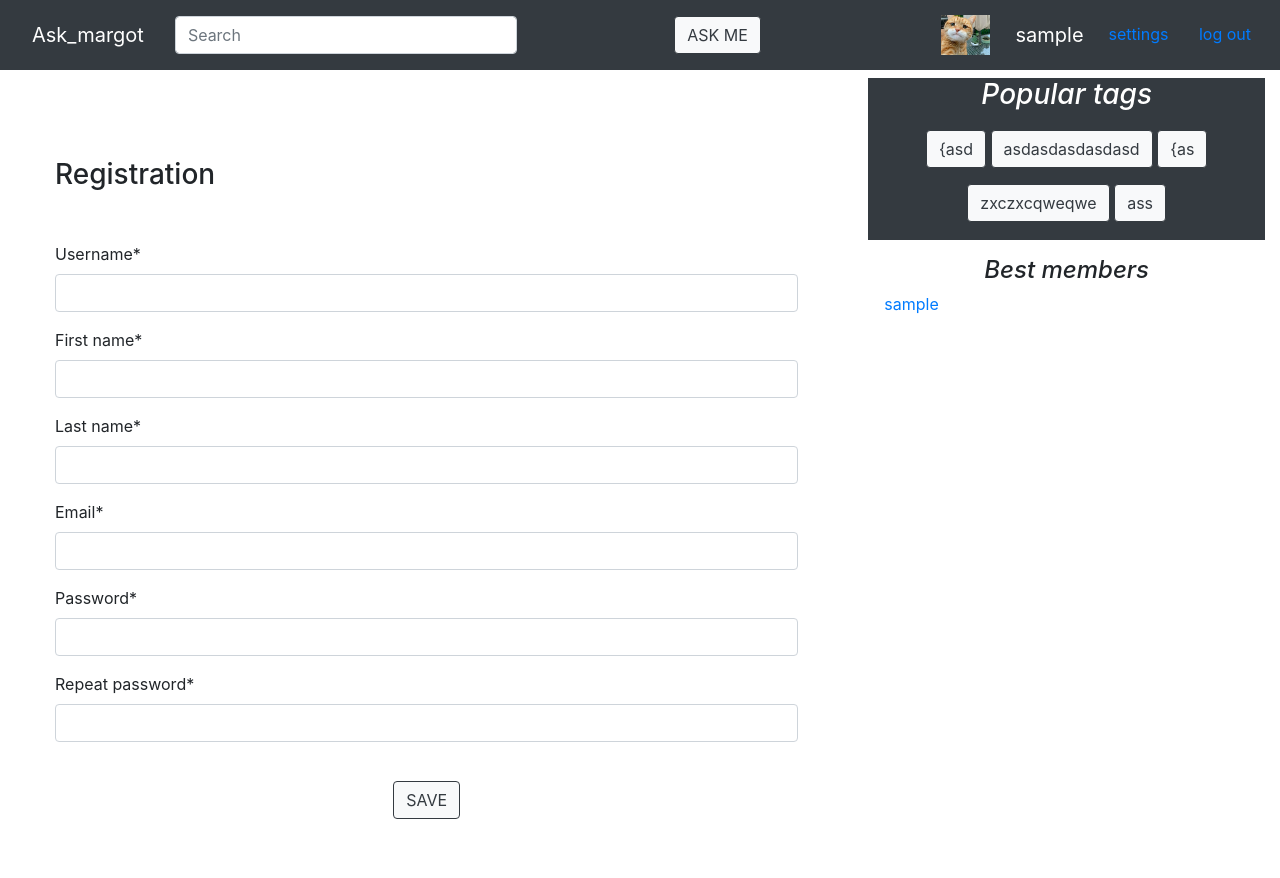
After one commit to Margot07008/web_technopark, a Django app: template core/templates/core/registration.html in a window 1280 px wide. The commit adds this page. Run offline with Django 3.2, Linux system fonts and the light colour scheme; the template is opened without the code that fills it: values that come from a table or form of the project are taken from there, others are empty; the visitor is signed in with stand-in values (Sample User, id 1); data comes from the database, SQL or seed files in the repository; some libraries are stand-ins or nearby versions.

Commit message:
add links

```diff
--- a/catalog/templates/catalog/index.html
+++ b/catalog/templates/catalog/index.html
@@ -22,8 +22,8 @@
 {% endblock %}
 {% block content %}
     <div class="select_questions row collapse-toggle">
-        <button class="col btn btn-lg btn-dark btn-primary rounded-0">New questions</button>
-        <button class="col btn btn-lg btn-dark btn-primary rounded-0">Best questions</button>
+        <button class="col btn btn-lg btn-dark btn-primary rounded-0"><a href={% url 'ask_margot'  %}>New questions</a></button>
+        <button class="col btn btn-lg btn-dark btn-primary rounded-0"><a href={% url 'ask_margot'  %}>Best questions</a></button>
     </div>
     <div class="tape">
         {% for q in questions %}
--- a/catalog/urls.py
+++ b/catalog/urls.py
@@ -10,10 +10,6 @@ urlpatterns = [
 
     path('ask/', views.add_new_question, name='ask'),
     path('question/<int:question_id>', views.question_page, name='question'),
-    path('settings/', views.settings_view, name='settings'),
-    # path('login/', views.login_view, name='login'),
-    # path('logout/', views.logout_view, name='logout'),
-    # path('registration/', views.registration_view, name='registration'),
 
 
     url(r'^question/(?P<pk>\d+)/like/$',
--- /dev/null
+++ b/core/templates/core/base.html
@@ -0,0 +1,101 @@
+<!DOCTYPE html>
+{% load static %}
+
+<html lang="en">
+<head>
+    <meta charset="UTF-8">
+    <title>{% block page_name %}{% endblock %}</title>
+    <link rel="stylesheet" href="{% static 'css/ask.css' %}">
+    <link rel="stylesheet" href="{% static 'css/index.css' %}">
+    <link rel="stylesheet" href="{% static 'css/settings.css' %}">
+    <link rel="stylesheet" href="{% static 'css/login.css' %}">
+    <link rel="stylesheet" href="{% static 'css/base.css' %}">
+    <link rel="stylesheet" href="https://stackpath.bootstrapcdn.com/bootstrap/4.3.1/css/bootstrap.min.css"
+          integrity="sha384-ggOyR0iXCbMQv3Xipma34MD+dH/1fQ784/j6cY/iJTQUOhcWr7x9JvoRxT2MZw1T" crossorigin="anonymous">
+    <script src="https://use.fontawesome.com/71bed39430.js"></script>
+    {% block page_style %}
+    {% endblock %}
+</head>
+<body>
+<nav class="navbar navbar-expand-lg  navbar-dark bg-dark sticky-top">
+    <a class="navbar-brand ml-3 " href={% url 'ask_margot' %}>Ask_margot</a>
+    <div class="my_bar collapse navbar-collapse" id="navbarSupportedContent">
+        <div class="col ">
+            <form>
+                <input class="form-control mr-0" type="search" placeholder="Search" aria-label="Search">
+            </form>
+        </div>
+        {% block header %}
+        {% endblock %}
+        {% if request.user.is_anonymous %}
+            <div>
+                <a href={%  url 'login'%}>
+                    <button type="button" class="btn btn-link">log in</button>
+                </a>
+                <a href={% url 'registration' %}>
+                    <button type="button" class="btn btn-link">Register</button>
+                </a>
+            </div>
+        {% else %}
+            <div class="log_user">
+                <div class="avatar"
+                     style="background: url('{% static 'images/2.jpg' %}') no-repeat center;
+                             background-size: contain"></div>
+                <a href="#" class="navbar-brand ml-0 mr-0 user_name_navbar">{{ request.user }}</a>
+                <div>
+                    <a href={% url 'settings' %}>
+                        <button type="button" class="btn btn-link">settings</button>
+                    </a>
+                    <a href={% url 'logout' %}>
+                        <button type="button" class="btn btn-link">log out</button>
+                    </a>
+                </div>
+            </div>
+        {% endif %}
+
+    </div>
+</nav>
+<div class="content container-fluid">
+    <div class="row">
+        <div class="col-md-8 blog-main mt-2">
+            {% block content %}
+
+            {% endblock %}
+        </div>
+        <aside class="col-md-4 blog-sidebar slide_bar">
+            <div class="right_table">
+                <div class="popular_tags">
+                    <div>
+                        <h3 class="font-italic">Popular tags</h3>
+                    </div>
+                    <div class="tags">
+                        {% for t in tags %}
+                            <button type="button" class="btn btn-outline-dark my-2 my-sm-2 btn-light tag">{{ t.tag_name }}</button>
+                        {% endfor %}
+                        <button type="button" class="btn btn-outline-dark my-2 my-sm-2 btn-light ">{asd</button>
+                        <button type="button" class="btn btn-outline-dark my-2 my-sm-2 btn-light ">asdasdasdasdasd</button>
+                        <button type="button" class="btn btn-outline-dark my-2 my-sm-2 btn-light ">{as</button>
+                        <button type="button" class="btn btn-outline-dark my-2 my-sm-2 btn-light ">zxczxcqweqwe</button>
+                        <button type="button" class="btn btn-outline-dark my-2 my-sm-2 btn-light ">ass</button>
+
+                    </div>
+
+
+                </div>
+                <div class="best_members">
+                    <div class="p-3">
+                        <div class="best_members_topic">
+                            <h4 class="font-italic">Best members</h4></div>
+                        <ol class="list-unstyled">
+                            {% for user in users %}
+                                <li><a href="#">{{ user }}</a></li>
+                            {% endfor %}
+                        </ol>
+                    </div>
+                </div>
+            </div>
+        </aside>
+    </div>
+</div>
+</body>
+</html>
--- a/catalog/templates/catalog/registration.html
+++ b/core/templates/core/registration.html
@@ -1,17 +1,9 @@
-{% extends 'catalog/base.html' %}
+{% extends 'core/base.html' %}
 {% load static %}
 {% load crispy_forms_tags %}
 
 {% block page_name %}
     ask_margot_registration
-{% endblock %}
-
-{% block page_style %}
-    <link rel="stylesheet" href="{% static 'css/ask.css' %}">
-    <link rel="stylesheet" href="{% static 'css/index.css' %}">
-    <link rel="stylesheet" href="{% static 'css/settings.css' %}">
-    <link rel="stylesheet" href="{% static 'css/registration.css' %}">
-    <link rel="stylesheet" href="{% static 'css/login.css' %}">
 {% endblock %}
 
 {% block header %}
--- a/core/urls.py
+++ b/core/urls.py
@@ -10,5 +10,6 @@ urlpatterns = [
     path('login/', views.login_view, name='login'),
     path('logout/', views.logout_view, name='logout'),
     path('registration/', views.registration_view, name='registration'),
+    path('settings/', views.settings_view, name='settings'),
 
 ]
--- a/core/views.py
+++ b/core/views.py
@@ -1,3 +1,4 @@
+from django.contrib.auth.decorators import login_required
 from django.shortcuts import render
 from django import forms
 from django.contrib.auth import authenticate, login, logout
@@ -5,6 +6,8 @@ from django.contrib.auth import authenticate, login, logout
 from django.contrib.auth.models import User
 from django.http import HttpResponse
 from django.shortcuts import render, redirect
+from django.contrib.auth import get_user_model
+User = get_user_model()
 
 
 # Create your views here.
@@ -21,12 +24,12 @@ def registration_view(request):
         # avatar = forms.ImageField()
 
     if request.method == 'GET':
-        return render(request, 'catalog/registration.html',
+        return render(request, 'core/registration.html',
                       {'form': RegistrationForm})
     elif request.method == 'POST':
         form = RegistrationForm(request.POST, request.FILES)
         if not form.is_valid():
-            return render(request, 'catalog/registration.html', {'form': form})
+            return render(request, 'core/registration.html', {'form': form})
 
         username = form.cleaned_data['username']
         first_name = form.cleaned_data['first_name']
@@ -34,11 +37,11 @@ def registration_view(request):
         password = form.cleaned_data['password']
         repeat_password = form.cleaned_data['repeat_password']
         if password != repeat_password:
-            return render(request, 'catalog/registration.html',
+            return render(request, 'core/registration.html',
                           {'form': form, 'error': 'Пароли не совпадают'})
 
         if User.objects.filter(username=username).exists():
-            return render (request, 'catalog/registration.html',
+            return render (request, 'core/registration.html',
                           {'form': form, 'error': 'Пользователь уже существует'})
         user = User.objects.create(email=form.cleaned_data['email'],
                                    password=password,
@@ -58,7 +61,7 @@ def login_view(request):
         password = forms.CharField(widget=forms.PasswordInput())
 
     if request.method == 'GET':
-        return render(request, 'catalog/login.html',
+        return render(request, 'core/login.html',
                       {'form': LoginForm})
     if request.method == 'POST':
         form = LoginForm(request.POST)
@@ -66,19 +69,57 @@ def login_view(request):
             user = authenticate(username=form.cleaned_data['username'],
                                 password=form.cleaned_data['password'])
             if user is None:
-                return render(request, 'catalog/login.html',
+                return render(request, 'core/login.html',
                               {'error': 'Неверный логин и/или пароль', 'form': form})
             login(request, user)
             return redirect('ask_margot')
-        return render(request, 'catalog/login.html',
+        return render(request, 'core/login.html',
                       {'error': 'Заполните формы корректно', 'form': form})
     else:
         if request.user.is_authenticated:
             return redirect('ask_margot')
-        return render(request, 'catalog/login.html')
+        return render(request, 'core/login.html')
 
 
 def logout_view(request):
     if request.user.is_authenticated:
         logout(request)
     return redirect('ask_margot')
+
+
+def settings_view(request):
+    class EditForm(forms.Form):
+        username = forms.CharField(required=False)
+        first_name = forms.CharField(required=False)
+        last_name = forms.CharField(required=False)
+        email = forms.EmailField(required=False)
+
+        password = forms.CharField(widget=forms.PasswordInput, required=False)
+        # avatar = forms.ImageField()
+
+    if request.method == 'GET':
+        return render(request, 'core/settings.html',
+                      {'form': EditForm})
+    elif request.method == 'POST':
+        form = EditForm(request.POST, request.FILES)
+        if not form.is_valid():
+            return render(request, 'core/settings.html', {'form': form})
+
+        username = form.cleaned_data['username']
+        first_name = form.cleaned_data['first_name']
+        last_name = form.cleaned_data['last_name']
+        password = form.cleaned_data['password']
+
+        if User.objects.filter(username=username).exists():
+            return render(request, 'core/settings.html',
+                          {'form': form, 'error': 'Пользователь уже существует'})
+        user = User.objects.update(
+                                    email=form.cleaned_data['email'],
+        #                            password=password,
+        #                            first_name=first_name,
+                                   # last_name=last_name
+                                   )
+        login(request)
+        return redirect('settings')
+    else:
+        return HttpResponse(status=405)
```
Also changed, not shown: catalog/models.py (+0 -16 lines), catalog/views.py (+3 -107 lines), core/static/css/ask.css (added, +16 -0 lines), core/static/css/base.css (added, +60 -0 lines), core/static/css/index.css (added, +100 -0 lines), core/static/css/settings.css (added, +11 -0 lines), core/templates/core/login.html (renamed from catalog/templates/catalog/login.html, +1 -9 lines), core/static/css/login.css (renamed from catalog/static/css/login.css), core/static/css/registration.css (added), core/templates/core/settings.html (renamed from catalog/templates/catalog/settings.html).
